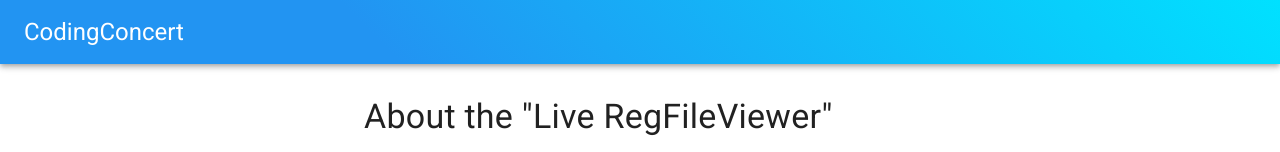
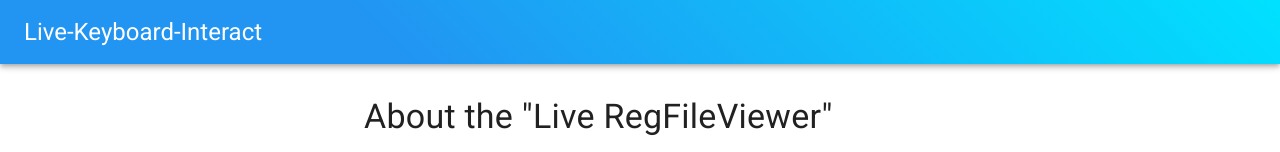
Before and after one commit to Splines/live-keyboard-interact, a Next.js app in the folder next-app/: page /about in a window 1280 px wide. Shown: the top 152 px of the page. Built offline with nearby package versions, Linux system fonts and the light colour scheme; no server answers.

Commit message:
Adjust title in AppBar

```diff
--- a/next-app/src/Layouts/SiteLayout.tsx
+++ b/next-app/src/Layouts/SiteLayout.tsx
@@ -27,7 +27,7 @@ const SiteLayout: React.FC<{ children: NextComponentType }> = ({ children }) =>
             <AppBar position="sticky" className={classes.appBar}>
                 <Toolbar>
                     <Typography variant="h5">
-                        CodingConcert
+                        Live-Keyboard-Interact
                     </Typography>
                 </Toolbar>
             </AppBar>
```
